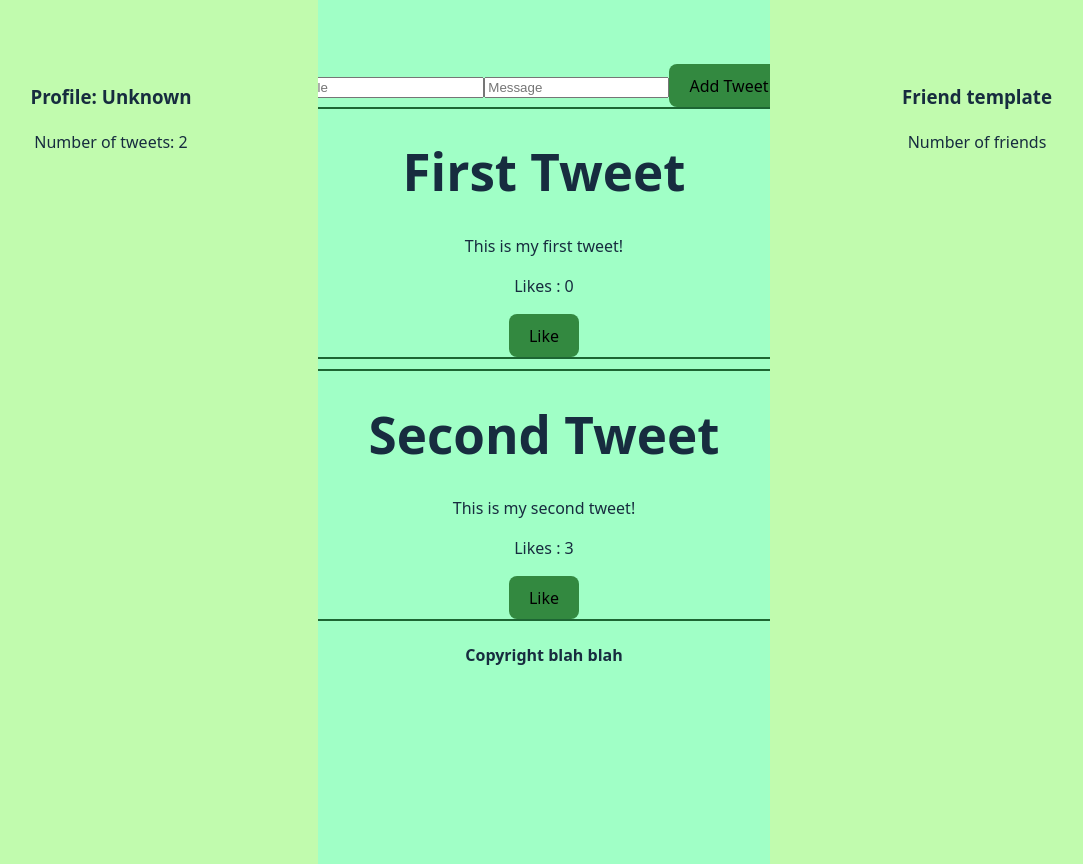
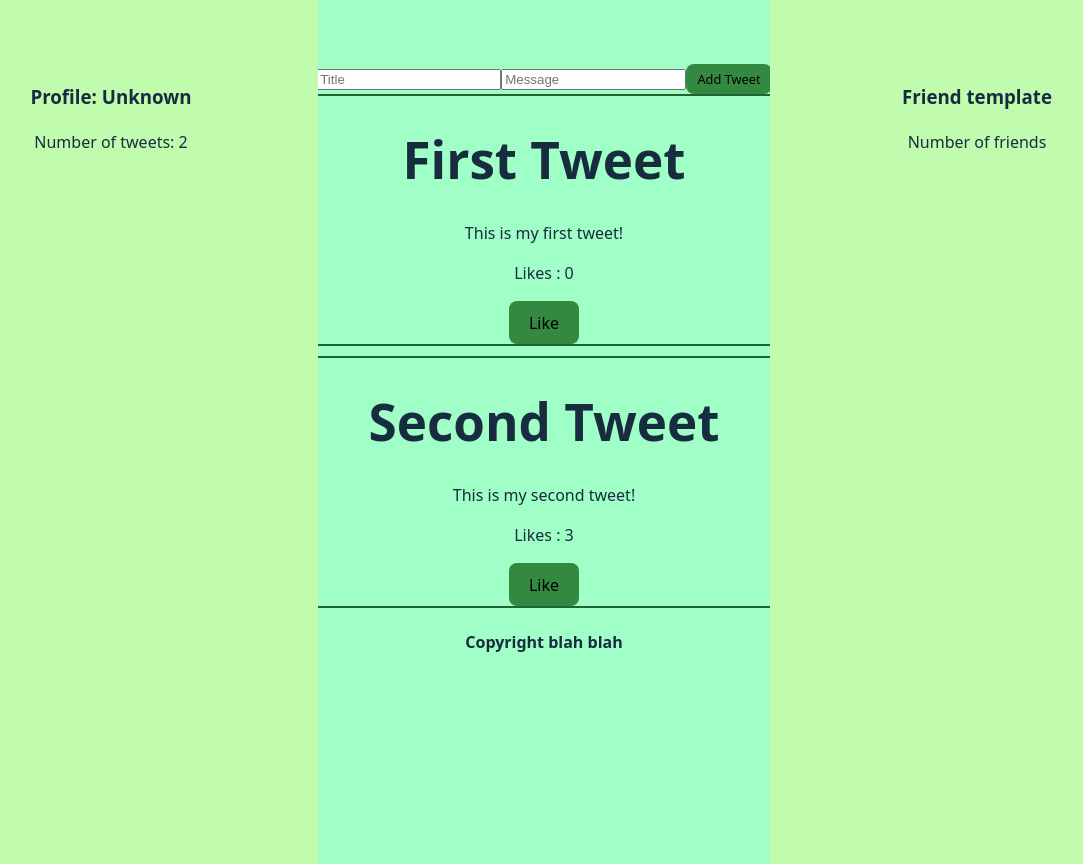
Before and after one commit to joseph670615519/Flink-Social-Media-Project, a React (Vite) app in the folder social-app--/: page / in a window 1280 px wide. Shown: the whole page, without its empty margins (96-1179 px from the left). Built offline with nearby package versions, Linux system fonts and the light colour scheme.

Commit message:
Make the add tweet button smaller

```diff
--- a/social-app--/src/App.css
+++ b/social-app--/src/App.css
@@ -41,3 +41,8 @@
   padding: 2rem;
   overflow-y: auto;
 }
+
+.small-btn {
+  font-size: 0.8em;
+  padding: 0.4em 0.8em;
+}
--- a/social-app--/src/components/AddTweet.jsx
+++ b/social-app--/src/components/AddTweet.jsx
@@ -29,7 +29,7 @@ const AddTweet = () => {
                 value={title} onChange={updateTitle}/>
                 <input type="text" name="message" placeholder="Message"
                 value={message} onChange={updateMessage}/>
-                <button type="submit">Add Tweet</button>
+                <button type="submit" className='small-btn'>Add Tweet</button>
             </form>
         </div>
     )
```
